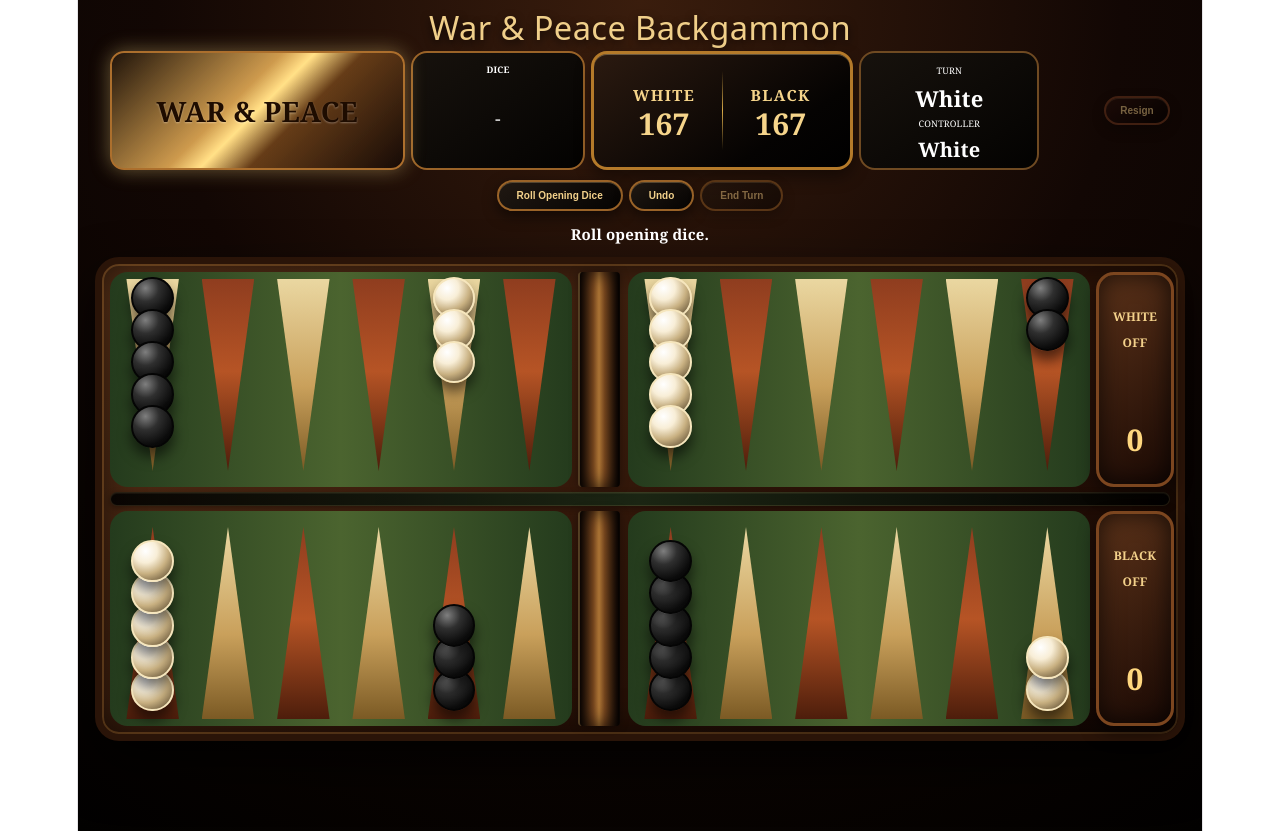
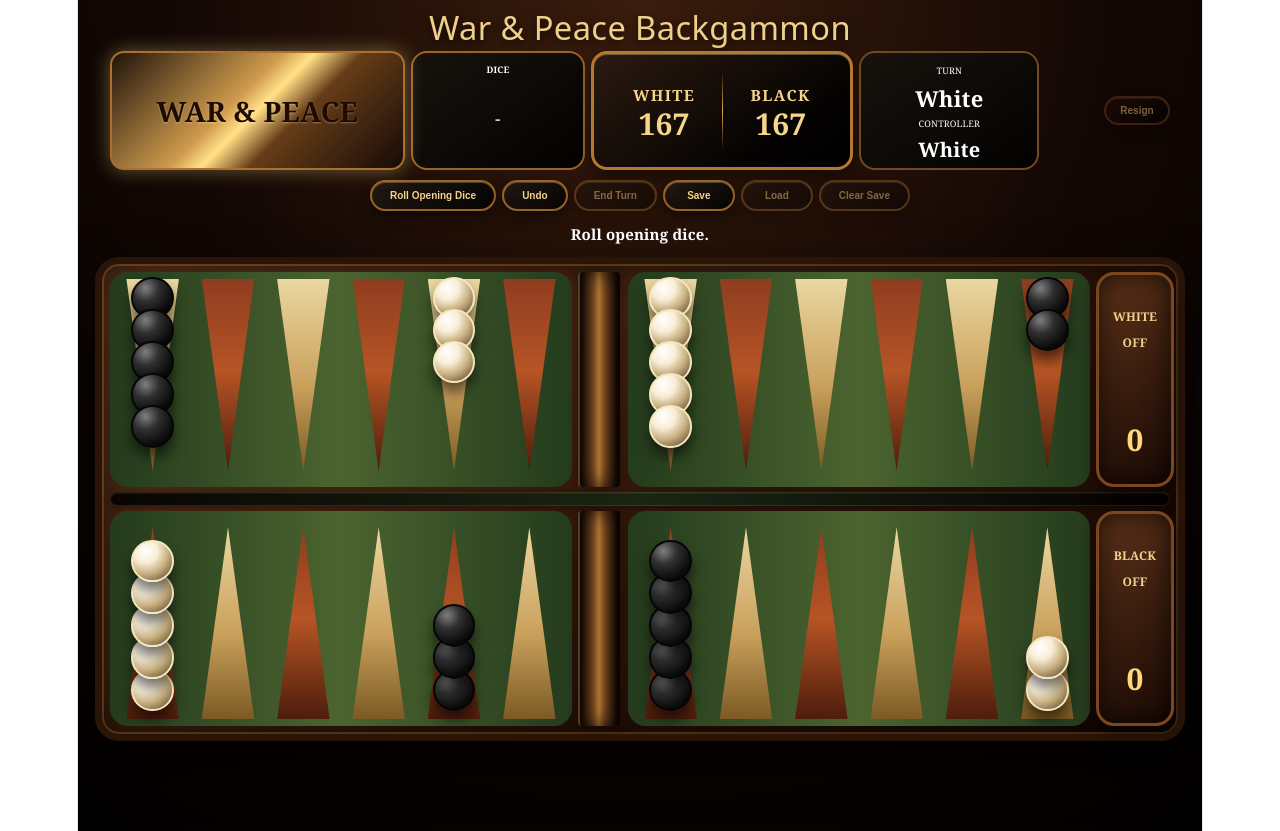
Before and after one commit to mygeorgiaattorney/war-peace-backgammon, a React (Vite) app: page / in a window 1280 px wide. Built offline with nearby package versions, Linux system fonts and the light colour scheme.

Commit message:
Add save load and drag movement feel

```diff
--- a/src/App.tsx
+++ b/src/App.tsx
@@ -1,4 +1,4 @@
-import React, { useEffect, useMemo, useState } from "react";
+import React, { useEffect, useMemo, useRef, useState } from "react";
 
 type Player = "White" | "Black";
 type Mode = "WAR" | "PEACE";
@@ -64,6 +64,31 @@ type Snapshot = {
   turnMoveCount: number;
 };
 
+type SavedGameState = {
+  version: 1;
+  savedAt: string;
+  board: Point[];
+  bar: BarState;
+  off: OffState;
+  mode: Mode;
+  currentPlayer: Player;
+  controller: Player;
+  controlState: ControlState;
+  gamePhase: GamePhase;
+  remainingDice: number[];
+  lastMove: Move | null;
+  moveLog: MoveLogEntry[];
+  turnMoveCount: number;
+  openingDice: number[] | null;
+  openingWinner: Player | null;
+  awaitingModeChoice: boolean;
+  openingTurnMoveMade: boolean;
+  openingTurnRequiresMove: boolean;
+  winner: Player | null;
+  message: string;
+};
+
+const SAVE_KEY = "warPeaceBackgammonSaveV1";
 const HOME_BAR: BarState = { White: 0, Black: 0 };
 const HOME_OFF: OffState = { White: 0, Black: 0 };
 
@@ -641,6 +666,12 @@ export default function App() {
   const [warningMessage, setWarningMessage] = useState<string | null>(null);
   const [legalHelpActive, setLegalHelpActive] = useState(false);
   const [assistSourcePoint, setAssistSourcePoint] = useState<number | null>(null);
+  const [hasSavedGame, setHasSavedGame] = useState(false);
+  const dragCompletionGuard = useRef(false);
+
+  useEffect(() => {
+    setHasSavedGame(Boolean(window.localStorage.getItem(SAVE_KEY)));
+  }, []);
 
   useEffect(() => {
     console.table(runEngineSelfTests().map((result) => ({ result })));
@@ -737,6 +768,127 @@ export default function App() {
       setLegalHelpActive(false);
       setAssistSourcePoint(null);
     }, 2200);
+  }
+
+  function saveGame(): void {
+    const savedGame: SavedGameState = {
+      version: 1,
+      savedAt: new Date().toISOString(),
+      board: cloneBoard(board),
+      bar: { ...bar },
+      off: { ...off },
+      mode,
+      currentPlayer,
+      controller,
+      controlState,
+      gamePhase,
+      remainingDice: [...remainingDice],
+      lastMove: lastMove ? { ...lastMove } : null,
+      moveLog: moveLog.map((entry) => ({
+        ...entry,
+        move: { ...entry.move },
+        remainingDiceAfter: [...entry.remainingDiceAfter],
+      })),
+      turnMoveCount,
+      openingDice: openingDice ? [...openingDice] : null,
+      openingWinner,
+      awaitingModeChoice,
+      openingTurnMoveMade,
+      openingTurnRequiresMove,
+      winner,
+      message,
+    };
+
+    window.localStorage.setItem(SAVE_KEY, JSON.stringify(savedGame));
+    setHasSavedGame(true);
+    setConfirmResign(false);
+    setMessage("Game saved on this computer.");
+    flashBanner("GAME SAVED", 900);
+  }
+
+  function isSavedGameState(value: unknown): value is SavedGameState {
+    if (!value || typeof value !== "object") return false;
+    const candidate = value as Partial<SavedGameState>;
+    return (
+      candidate.version === 1 &&
+      Array.isArray(candidate.board) &&
+      candidate.board.length === 24 &&
+      candidate.bar !== undefined &&
+      candidate.off !== undefined &&
+      (candidate.currentPlayer === "White" || candidate.currentPlayer === "Black") &&
+      (candidate.controller === "White" || candidate.controller === "Black") &&
+      (candidate.mode === "WAR" || candidate.mode === "PEACE") &&
+      typeof candidate.gamePhase === "string" &&
+      Array.isArray(candidate.remainingDice)
+    );
+  }
+
+  function loadSavedGame(): void {
+    const rawSave = window.localStorage.getItem(SAVE_KEY);
+    if (!rawSave) {
+      setHasSavedGame(false);
+      setMessage("No saved game found on this computer.");
+      return;
+    }
+
+    try {
+      const parsed = JSON.parse(rawSave);
+      if (!isSavedGameState(parsed)) {
+        throw new Error("Saved game format is not valid.");
+      }
+
+      setBoard(cloneBoard(parsed.board));
+      setBar({ ...parsed.bar });
+      setOff({ ...parsed.off });
+      setMode(parsed.mode);
+      setCurrentPlayer(parsed.currentPlayer);
+      setController(parsed.controller);
+      setControlState(parsed.controlState);
+      setGamePhase(parsed.gamePhase);
+      setRemainingDice([...parsed.remainingDice]);
+      setSelectedPoint(null);
+      setDraggingPoint(null);
+      setHoverPoint(null);
+      setDragPosition(null);
+      setPreviewMoveKey(null);
+      setLastMove(parsed.lastMove ? { ...parsed.lastMove } : null);
+      setShowAnalysis(false);
+      setMoveLog(parsed.moveLog.map((entry) => ({
+        ...entry,
+        move: { ...entry.move },
+        remainingDiceAfter: [...entry.remainingDiceAfter],
+      })));
+      setTurnMoveCount(parsed.turnMoveCount);
+      setTurnBanner(null);
+      setDiceRolling(false);
+      setAnimatingMoveKey(null);
+      setMessage(parsed.message || "Saved game loaded.");
+      setHistory([]);
+      setOpeningDice(parsed.openingDice ? [...parsed.openingDice] : null);
+      setOpeningWinner(parsed.openingWinner);
+      setAwaitingModeChoice(parsed.awaitingModeChoice);
+      setOpeningTurnMoveMade(parsed.openingTurnMoveMade);
+      setOpeningTurnRequiresMove(parsed.openingTurnRequiresMove);
+      setWinner(parsed.winner);
+      setConfirmResign(false);
+      setWarningMessage(null);
+      setLegalHelpActive(false);
+      setAssistSourcePoint(null);
+      setHasSavedGame(true);
+      flashBanner("GAME LOADED", 900);
+    } catch {
+      window.localStorage.removeItem(SAVE_KEY);
+      setHasSavedGame(false);
+      setMessage("Saved game was damaged and has been cleared.");
+      flashWarning("Saved game could not be loaded.");
+    }
+  }
+
+  function clearSavedGame(): void {
+    window.localStorage.removeItem(SAVE_KEY);
+    setHasSavedGame(false);
+    setConfirmResign(false);
+    setMessage("Saved game cleared from this computer.");
   }
 
   function checkForWinner(nextOff: OffState): Player | null {
@@ -1122,7 +1274,9 @@ export default function App() {
 
     if (!canDragFromPoint) return;
 
+    event?.preventDefault();
     event?.currentTarget.setPointerCapture?.(event.pointerId);
+    dragCompletionGuard.current = false;
     setDraggingPoint(index);
     setSelectedPoint(index);
     setPreviewMoveKey(null);
@@ -1130,10 +1284,11 @@ export default function App() {
     setMessage(`Dragging from point ${index + 1}. Release on a highlighted destination.`);
   }
 
-  function finishDrag(event: React.PointerEvent<HTMLDivElement>): void {
-    if (draggingPoint === null) return;
-
-    const elementUnderPointer = document.elementFromPoint(event.clientX, event.clientY);
+  function finishDragAt(clientX: number, clientY: number): void {
+    if (draggingPoint === null || dragCompletionGuard.current) return;
+    dragCompletionGuard.current = true;
+
+    const elementUnderPointer = document.elementFromPoint(clientX, clientY);
     const pointElement = elementUnderPointer?.closest("[data-point-index]") as HTMLElement | null;
     const dropIndexText = pointElement?.dataset.pointIndex;
     const dropIndex = dropIndexText === undefined ? null : Number(dropIndexText);
@@ -1160,6 +1315,11 @@ export default function App() {
     executeMove(move);
   }
 
+  function finishDrag(event: React.PointerEvent<HTMLDivElement>): void {
+    event.preventDefault();
+    finishDragAt(event.clientX, event.clientY);
+  }
+
   function cancelDrag(): void {
     if (draggingPoint === null) return;
     setDraggingPoint(null);
@@ -1169,14 +1329,52 @@ export default function App() {
 
   function updateDragPosition(event: React.PointerEvent<HTMLDivElement>): void {
     if (draggingPoint === null) return;
-
-    setDragPosition({ x: event.clientX, y: event.clientY });
-
-    const elementUnderPointer = document.elementFromPoint(event.clientX, event.clientY);
+    event.preventDefault();
+    updateDragPositionAt(event.clientX, event.clientY);
+  }
+
+  function updateDragPositionAt(clientX: number, clientY: number): void {
+    if (draggingPoint === null) return;
+
+    setDragPosition({ x: clientX, y: clientY });
+
+    const elementUnderPointer = document.elementFromPoint(clientX, clientY);
     const pointElement = elementUnderPointer?.closest("[data-point-index]") as HTMLElement | null;
     const hoverIndexText = pointElement?.dataset.pointIndex;
     setHoverPoint(hoverIndexText === undefined ? null : Number(hoverIndexText));
   }
+
+  useEffect(() => {
+    if (draggingPoint === null) return;
+
+    const previousCursor = document.body.style.cursor;
+    document.body.style.cursor = "grabbing";
+
+    function handleWindowPointerMove(event: PointerEvent): void {
+      event.preventDefault();
+      updateDragPositionAt(event.clientX, event.clientY);
+    }
+
+    function handleWindowPointerUp(event: PointerEvent): void {
+      event.preventDefault();
+      finishDragAt(event.clientX, event.clientY);
+    }
+
+    function handleWindowKeyDown(event: KeyboardEvent): void {
+      if (event.key === "Escape") cancelDrag();
+    }
+
+    window.addEventListener("pointermove", handleWindowPointerMove, { passive: false });
+    window.addEventListener("pointerup", handleWindowPointerUp, { passive: false });
+    window.addEventListener("keydown", handleWindowKeyDown);
+
+    return () => {
+      document.body.style.cursor = previousCursor;
+      window.removeEventListener("pointermove", handleWindowPointerMove);
+      window.removeEventListener("pointerup", handleWindowPointerUp);
+      window.removeEventListener("keydown", handleWindowKeyDown);
+    };
+  }, [draggingPoint, legalMoves]);
 
   function handlePointClick(index: number): void {
     const completedWinner = winner ?? checkForWinner(off);
@@ -1443,7 +1641,7 @@ export default function App() {
           position: "relative",
           width: "100%",
           height: "clamp(190px, 26vh, 300px)",
-          cursor: isLegalOrigin || isLegalDestination || isSelected ? "grab" : "pointer",
+          cursor: isDraggingOrigin ? "grabbing" : isLegalOrigin || isLegalDestination || isSelected ? "grab" : "pointer",
           touchAction: "none",
           userSelect: "none",
           display: "flex",
@@ -1898,6 +2096,10 @@ export default function App() {
           82% { opacity: 1; transform: translateY(0) scale(1); }
           100% { opacity: 0; transform: translateY(-6px) scale(0.99); }
         }
+        @keyframes dragPulse {
+          0% { filter: brightness(1); }
+          100% { filter: brightness(1.2); }
+        }
       `}</style>
 
       {draggingPoint !== null && dragPosition && board[draggingPoint]?.owner && (
@@ -1906,20 +2108,46 @@ export default function App() {
             position: "fixed",
             left: dragPosition.x,
             top: dragPosition.y,
-            width: "clamp(32px, 3.6vw, 42px)",
-            height: "clamp(32px, 3.6vw, 42px)",
-            borderRadius: "50%",
-            transform: "translate(-50%, -50%) scale(1.08)",
+            transform: "translate(-50%, -50%)",
             pointerEvents: "none",
             zIndex: 10000,
-            background:
-              board[draggingPoint].owner === "White"
-                ? "radial-gradient(circle at 32% 24%, #ffffff 0%, #f8eed7 30%, #c8b081 58%, #7e6b4a 82%, #3b3020 100%)"
-                : "radial-gradient(circle at 32% 24%, #7f7f7f 0%, #2f2f2f 34%, #0b0b0b 72%, #000 100%)",
-            border: board[draggingPoint].owner === "White" ? "2px solid #f6e6bd" : "2px solid #050505",
-            boxShadow: "0 16px 26px rgba(0,0,0,0.65), 0 0 22px rgba(255,230,150,0.35)",
+            display: "flex",
+            flexDirection: "column",
+            alignItems: "center",
+            gap: 7,
           }}
-        />
+        >
+          <div
+            style={{
+              width: "clamp(44px, 4.2vw, 58px)",
+              height: "clamp(44px, 4.2vw, 58px)",
+              borderRadius: "50%",
+              transform: "scale(1.12)",
+              background:
+                board[draggingPoint].owner === "White"
+                  ? "radial-gradient(circle at 32% 24%, #ffffff 0%, #f8eed7 30%, #c8b081 58%, #7e6b4a 82%, #3b3020 100%)"
+                  : "radial-gradient(circle at 32% 24%, #7f7f7f 0%, #2f2f2f 34%, #0b0b0b 72%, #000 100%)",
+              border: board[draggingPoint].owner === "White" ? "3px solid #fff0c8" : "3px solid #050505",
+              boxShadow: "0 20px 32px rgba(0,0,0,0.78), 0 0 0 5px rgba(255,230,150,0.48), 0 0 30px rgba(255,210,80,0.52)",
+              animation: "dragPulse 0.75s ease-in-out infinite alternate",
+            }}
+          />
+          <div
+            style={{
+              background: "rgba(10, 4, 0, 0.88)",
+              color: "#ffeab0",
+              border: "1px solid rgba(255, 220, 130, 0.85)",
+              borderRadius: 999,
+              padding: "4px 9px",
+              fontSize: "clamp(10px, 0.9vw, 13px)",
+              fontWeight: 900,
+              boxShadow: "0 8px 14px rgba(0,0,0,0.45)",
+              whiteSpace: "nowrap",
+            }}
+          >
+            Release on glow
+          </div>
+        </div>
       )}
 
       {warningMessage && (
@@ -2204,6 +2432,48 @@ export default function App() {
           title={canSubmitTurn ? "End turn" : "Roll opening dice, choose WAR or PEACE, then make the first legal move."}
         >
           End Turn
+        </button>
+
+        <button
+          style={{
+            ...luxuryButton,
+            minWidth: 72,
+          }}
+          type="button"
+          onClick={saveGame}
+          title="Save this game in this browser on this computer"
+        >
+          Save
+        </button>
+
+        <button
+          style={{
+            ...luxuryButton,
+            minWidth: 72,
+            opacity: hasSavedGame ? 1 : 0.45,
+            cursor: hasSavedGame ? "pointer" : "not-allowed",
+          }}
+          type="button"
+          disabled={!hasSavedGame}
+          onClick={loadSavedGame}
+          title={hasSavedGame ? "Load the saved game from this browser" : "No saved game is available"}
+        >
+          Load
+        </button>
+
+        <button
+          style={{
+            ...luxuryButton,
+            minWidth: 82,
+            opacity: hasSavedGame ? 1 : 0.45,
+            cursor: hasSavedGame ? "pointer" : "not-allowed",
+          }}
+          type="button"
+          disabled={!hasSavedGame}
+          onClick={clearSavedGame}
+          title={hasSavedGame ? "Clear the saved game from this browser" : "No saved game is available"}
+        >
+          Clear Save
         </button>
       </div>
 
```
